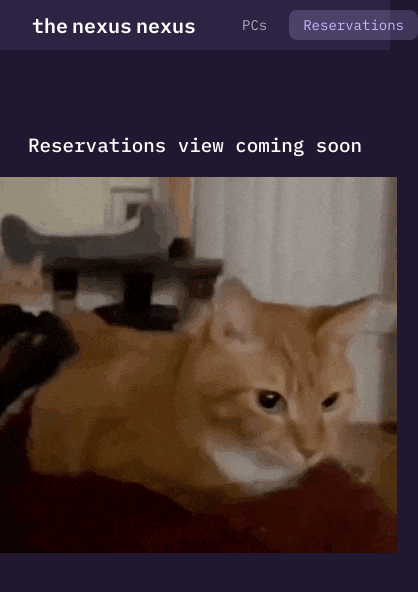
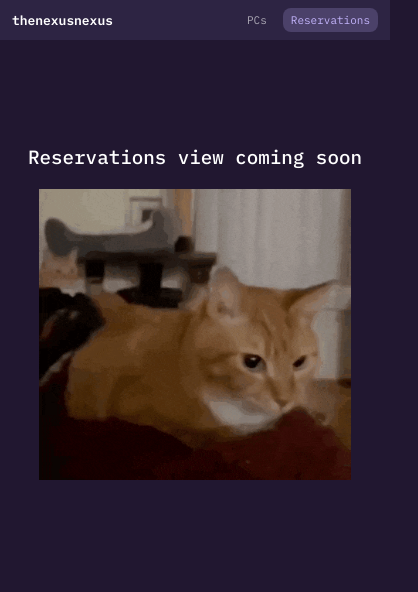
Before and after one commit to hannahbanllana/thenexusnexus, a React (Vite) app: page /reservations in a window 390 px wide. Shown: the top 592 px of the page, 418 px wide, since content can reach past the window. Built offline with nearby package versions, Linux system fonts and the light colour scheme; no server answers.

Commit message:
modifications for mobile

```diff
--- a/src/App.css
+++ b/src/App.css
@@ -15,7 +15,7 @@ main {
   display: flex;
   align-items: center;
   gap: 2rem;
-  padding: 10px 24px 10px 32px;
+  padding: 10px 52px 10px 32px;
 }
 
 .nav {
@@ -64,3 +64,23 @@ h2 {
   font-weight: 500;
   margin: 0;
 }
+
+@media (max-width: 600px) {
+  .header-inner {
+    padding: 8px 12px;
+    gap: 0.5rem;
+  }
+
+  h1 {
+    font-size: 13px;
+  }
+
+  .nav-item {
+    font-size: 11px;
+    padding: 5px 8px;
+  }
+
+  .nav {
+    margin-right: 0;
+  }
+}
--- a/src/components/pc-card.css
+++ b/src/components/pc-card.css
@@ -2,7 +2,6 @@
   display: flex;
   justify-content: space-between;
   align-items: center;
-
   background: #3C334A;
   border-radius: 16px;
   padding: 20px;
@@ -69,3 +68,27 @@
 .pc-status.Offline {
   background: #CCCCCC
 }
+
+@media (max-width: 600px) {
+  .pc-card {
+    width: 100%;
+    box-sizing: border-box;
+    padding: 10px 12px;
+    border-radius: 12px;
+  }
+
+  .pc-info h2 {
+    font-size: 13px;
+  }
+
+  .pc-info p {
+    font-size: 11px;
+    margin-top: 4px;
+  }
+
+  .pc-status {
+    width: 10px;
+    height: 45px;
+    border-radius: 6px;
+  }
+}
--- a/src/components/pc-grid.css
+++ b/src/components/pc-grid.css
@@ -3,7 +3,6 @@
   justify-content: center;
   gap: 1rem;
   padding-top: 18px;
-
 }
 
 .pc-column {
@@ -11,3 +10,15 @@
   flex-direction: column;
   gap: 1rem;
 }
+
+@media (max-width: 600px) {
+  .pc-grid {
+    gap: 0.5rem;
+    padding: 16px 12px;
+    margin-top: 8px;
+  }
+
+  .pc-column {
+    flex: 1;
+  }
+}
--- a/src/pages/Reservations.css
+++ b/src/pages/Reservations.css
@@ -15,3 +15,14 @@
   align-items: center;
   gap: 20px;
 }
+
+@media (max-width: 600px) {
+  .reservations {
+    font-size: 1rem;
+    padding-top: 40px;
+  }
+
+  .reservations-content img {
+    width: 80%;
+  }
+}
```
